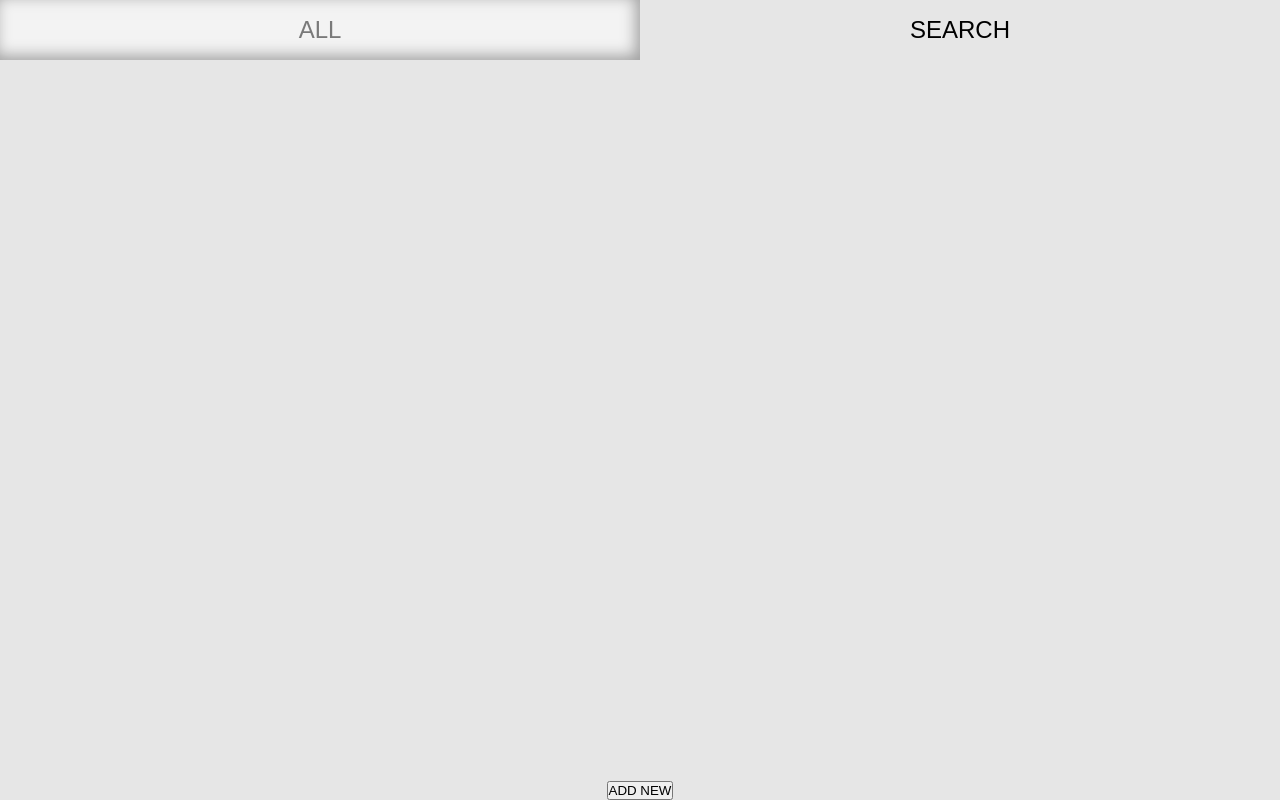
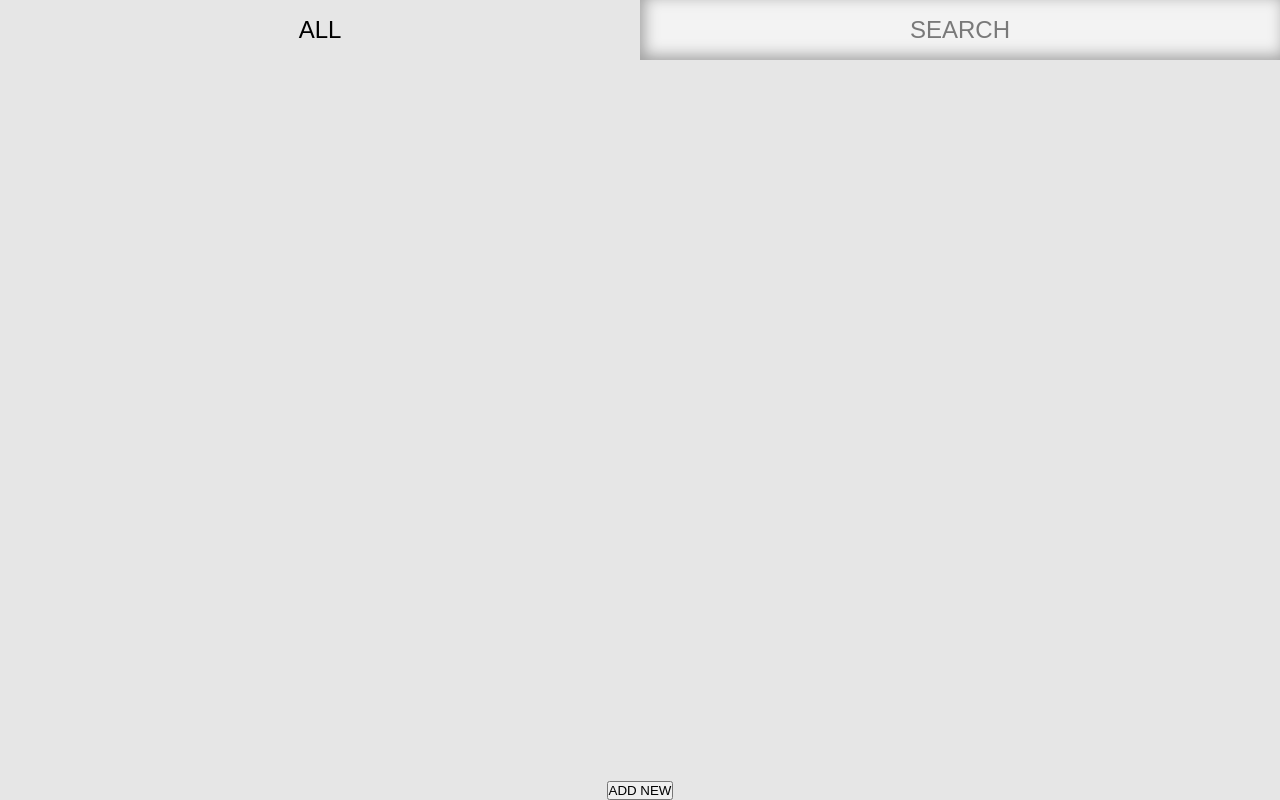
Before and after one commit to cheungjoshua/password-manager, a Vue app in the folder client/: page / in a window 1280 px wide. Built offline with nearby package versions, Linux system fonts and the light colour scheme.

Commit message:
add deshboard switch logic

```diff
--- a/client/src/views/DashboardView.vue
+++ b/client/src/views/DashboardView.vue
@@ -1,10 +1,35 @@
-<script lang="ts" setup></script>
+<script lang="ts" setup>
+import { ref } from "vue";
+
+enum Dashboard {
+  All,
+  Search,
+}
+
+const selectedDashboard = ref(Dashboard.All);
+
+const selectDashboard = (dashboard: Dashboard) => {
+  selectedDashboard.value = dashboard;
+};
+</script>
 
 <template>
   <div class="dashboardWrapper">
     <nav class="dashboardNav">
-      <button class="buttonAll" :class="{ unSelect: true }">ALL</button>
-      <button class="buttonSearch">SEARCH</button>
+      <button
+        class="buttonAll"
+        :class="selectedDashboard === Dashboard.All ? 'isSelect' : ''"
+        @click="selectDashboard(Dashboard.All)"
+      >
+        ALL
+      </button>
+      <button
+        class="buttonSearch"
+        :class="selectedDashboard === Dashboard.Search ? 'isSelect' : ''"
+        @click="selectDashboard(Dashboard.Search)"
+      >
+        SEARCH
+      </button>
     </nav>
     <div></div>
     <footer>
@@ -37,16 +62,22 @@
       font-size: 1.5em;
     }
 
-    .buttonAll.unSelect {
+    .buttonAll {
       color: rgb(0, 0, 0, 0.5);
       background: rgb(255, 255, 255, 0.5);
       box-shadow: inset rgb(0, 0, 0, 0.35) -4px -4px 15px 0px;
     }
 
-    .buttonSearch.unSelect {
+    .buttonSearch {
       color: rgb(0, 0, 0, 0.5);
       background: rgb(255, 255, 255, 0.5);
-      box-shadow: inset rgb(0, 0, 0, 0.35) 4px 4px 15px 0px;
+      box-shadow: inset rgb(0, 0, 0, 0.35) 4px -4px 15px 0px;
+    }
+
+    .isSelect {
+      color: black;
+      background: none;
+      box-shadow: none;
     }
   }
 }
```
Also changed, not shown: client/src/App.vue (+0 -19 lines).
